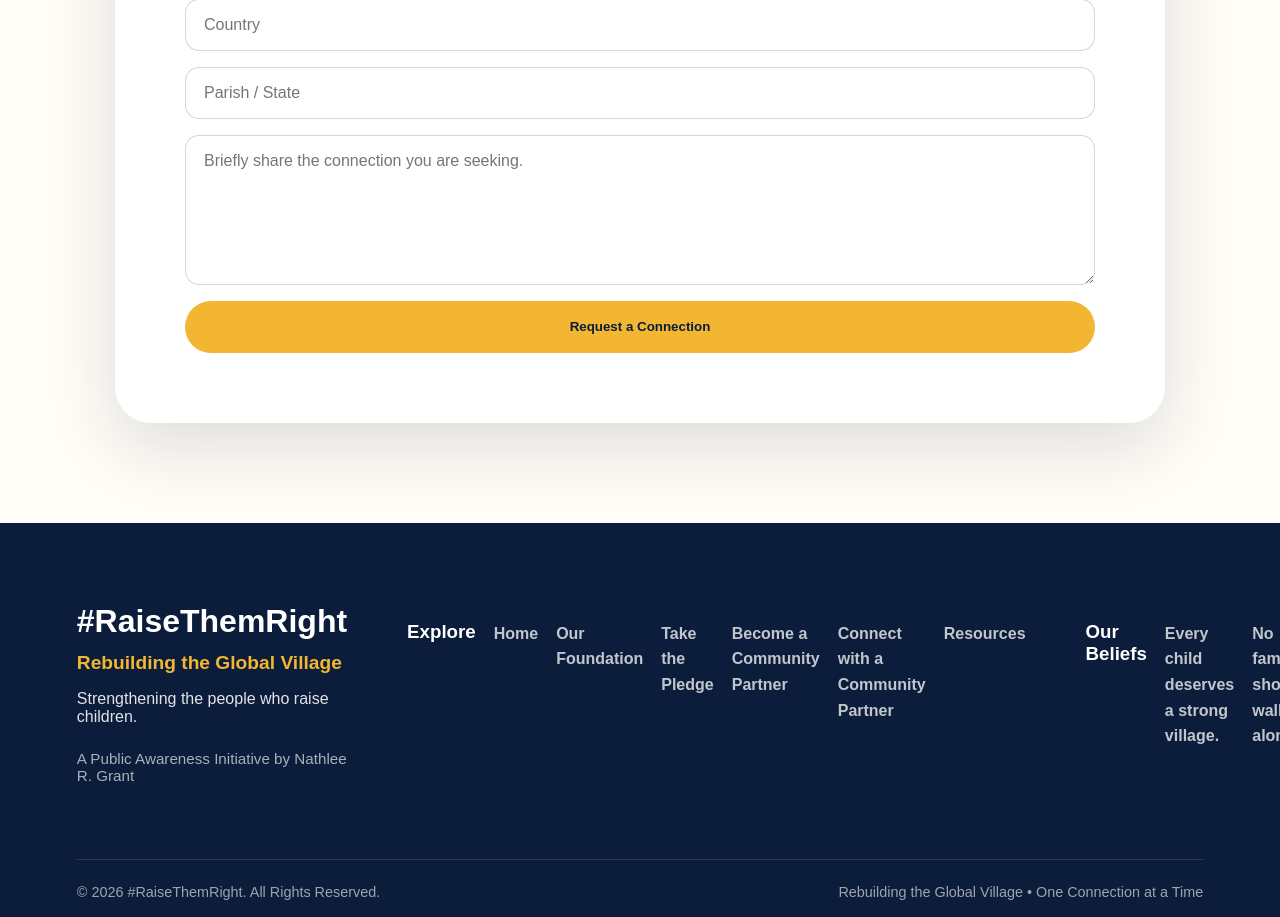
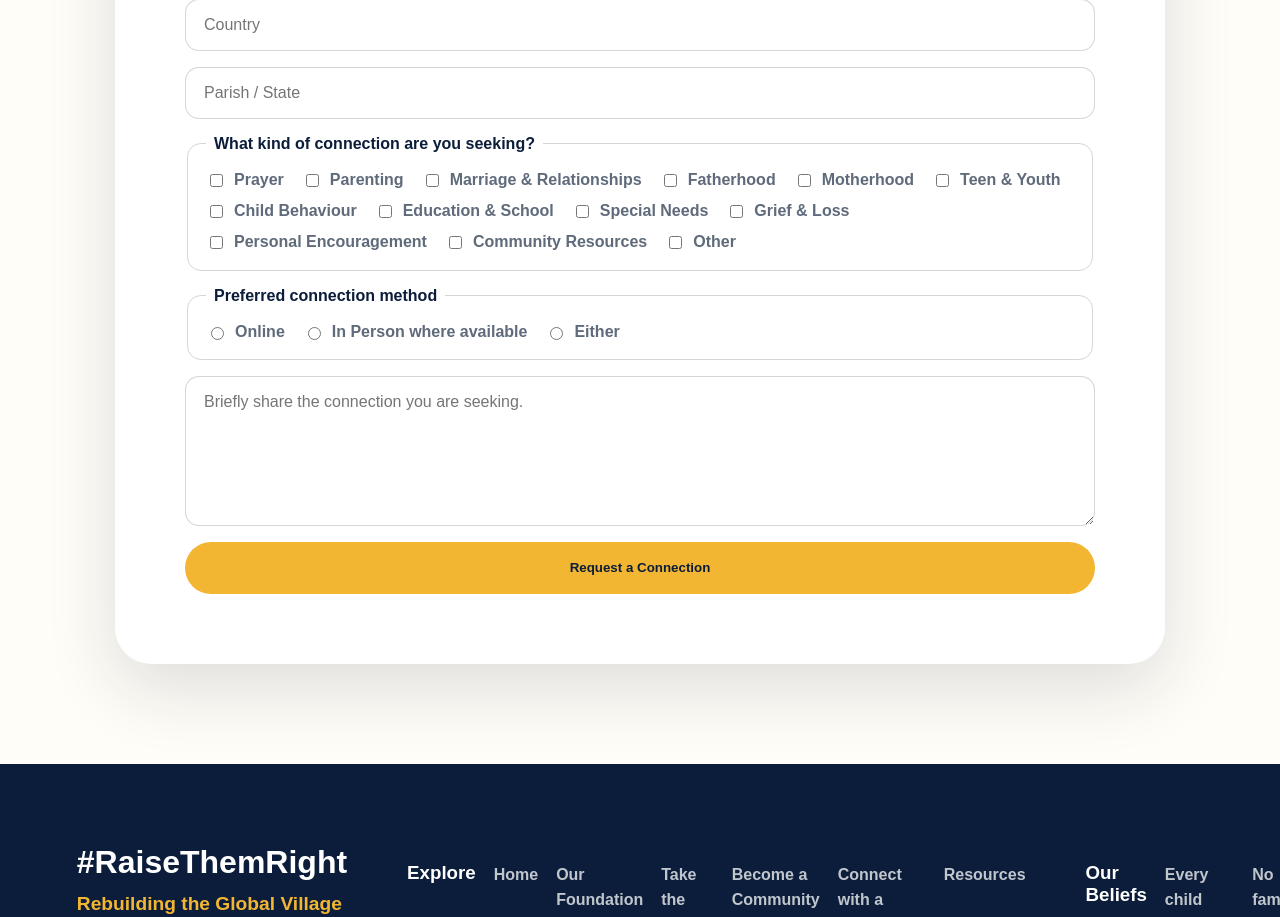
Before and after one commit to nathleegrant-lang/raise-them-right, a Next.js app: page /support in a window 1280 px wide. Shown: the part 1340-2257 px from the top of the page. Built offline with nearby package versions, Linux system fonts and the light colour scheme; no server answers.

Commit message:
Update support connection form

```diff
--- a/src/app/globals.css
+++ b/src/app/globals.css
@@ -863,6 +863,37 @@ h1 {
   resize: vertical;
 }
 
+.form-fieldset {
+  border: 1px solid rgba(11, 29, 58, 0.18);
+  border-radius: 14px;
+  padding: 18px;
+}
+
+.form-fieldset legend {
+  color: var(--navy);
+  font-weight: 800;
+  padding: 0 8px;
+}
+
+.form-option-grid,
+.form-option-row {
+  display: flex;
+  flex-wrap: wrap;
+  gap: 12px 18px;
+}
+
+.form-option {
+  align-items: center;
+  color: var(--muted);
+  display: inline-flex;
+  font-weight: 700;
+  gap: 8px;
+}
+
+.movement-form .form-option input {
+  width: auto;
+}
+
 @media (max-width: 900px) {
   .serve-grid {
     grid-template-columns: 1fr;
--- a/src/app/support/page.tsx
+++ b/src/app/support/page.tsx
@@ -3,6 +3,28 @@
 import { useState } from "react";
 import { useRouter } from "next/navigation";
 import { supabase } from "../../lib/supabase";
+
+const connectionCategories = [
+  "Prayer",
+  "Parenting",
+  "Marriage & Relationships",
+  "Fatherhood",
+  "Motherhood",
+  "Teen & Youth",
+  "Child Behaviour",
+  "Education & School",
+  "Special Needs",
+  "Grief & Loss",
+  "Personal Encouragement",
+  "Community Resources",
+  "Other",
+];
+
+const preferredConnectionMethods = [
+  "Online",
+  "In Person where available",
+  "Either",
+];
 
 export default function SupportPage() {
   const router = useRouter();
@@ -22,6 +44,10 @@ export default function SupportPage() {
       country: String(formData.get("country") || ""),
       parish_state: String(formData.get("parish_state") || ""),
       request_details: String(formData.get("request_details") || ""),
+      connection_categories: formData.getAll("connection_categories").map(String),
+      preferred_connection_method: String(
+        formData.get("preferred_connection_method") || "",
+      ),
     };
 
     const { error } = await supabase
@@ -102,6 +128,39 @@ export default function SupportPage() {
           <input name="country" type="text" placeholder="Country" required />
           <input name="parish_state" type="text" placeholder="Parish / State" />
 
+          <fieldset className="form-fieldset">
+            <legend>What kind of connection are you seeking?</legend>
+            <div className="form-option-grid">
+              {connectionCategories.map((category) => (
+                <label className="form-option" key={category}>
+                  <input
+                    name="connection_categories"
+                    type="checkbox"
+                    value={category}
+                  />
+                  <span>{category}</span>
+                </label>
+              ))}
+            </div>
+          </fieldset>
+
+          <fieldset className="form-fieldset">
+            <legend>Preferred connection method</legend>
+            <div className="form-option-row">
+              {preferredConnectionMethods.map((method) => (
+                <label className="form-option" key={method}>
+                  <input
+                    name="preferred_connection_method"
+                    type="radio"
+                    value={method}
+                    required
+                  />
+                  <span>{method}</span>
+                </label>
+              ))}
+            </div>
+          </fieldset>
+
           <textarea
             name="request_details"
             placeholder="Briefly share the connection you are seeking."
```
